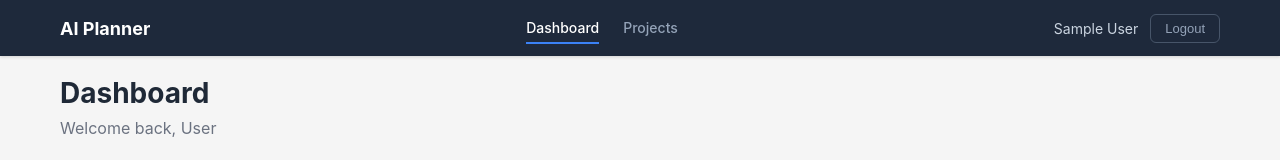
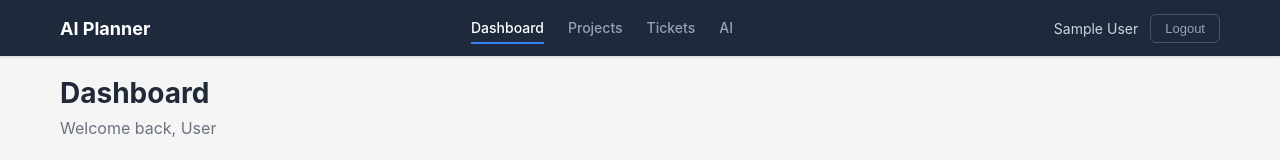
Before and after one commit to proundmega/vibecoder-ai-planner, a Vue app in the folder frontend/: page /dashboard in a window 1280 px wide. Shown: the top 160 px of the page. Built offline with nearby package versions, Linux system fonts and the light colour scheme; no server answers; sample sign-in values are in the browser's storage.

Commit message:
fix: always show Tickets and AI nav links for consistency

```diff
--- a/frontend/src/App.vue
+++ b/frontend/src/App.vue
@@ -6,10 +6,8 @@
         <div class="nav-links">
           <router-link to="/dashboard" class="nav-link">Dashboard</router-link>
           <router-link to="/projects" class="nav-link">Projects</router-link>
-          <template v-if="currentProjectId">
-            <router-link :to="`/projects/${currentProjectId}/tickets`" class="nav-link">Tickets</router-link>
-            <router-link :to="`/projects/${currentProjectId}/ai`" class="nav-link">AI</router-link>
-          </template>
+          <router-link :to="currentProjectId ? `/projects/${currentProjectId}/tickets` : '/projects'" class="nav-link">Tickets</router-link>
+          <router-link :to="currentProjectId ? `/projects/${currentProjectId}/ai` : '/projects'" class="nav-link">AI</router-link>
         </div>
         <div class="nav-right">
           <span class="nav-user">{{ authStore.user?.value?.name || 'User' }}</span>
```
